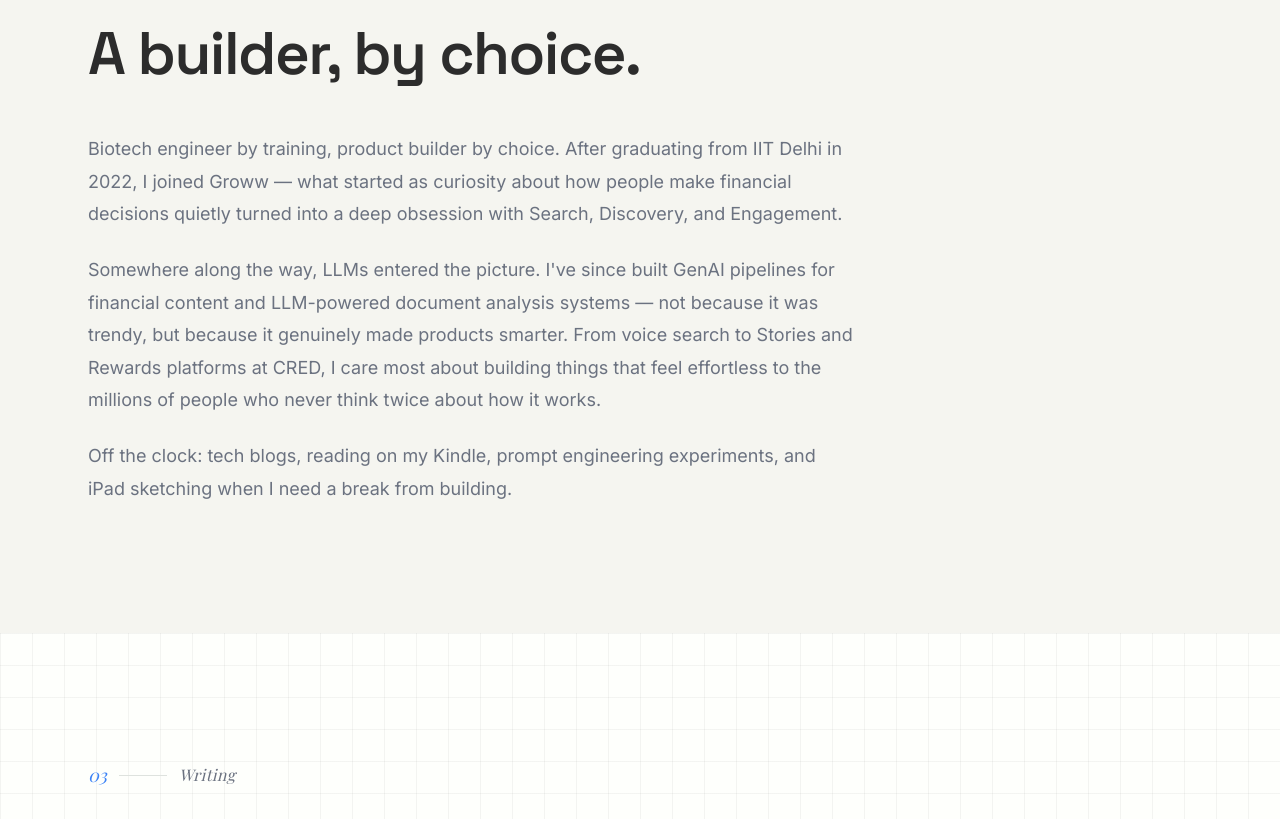
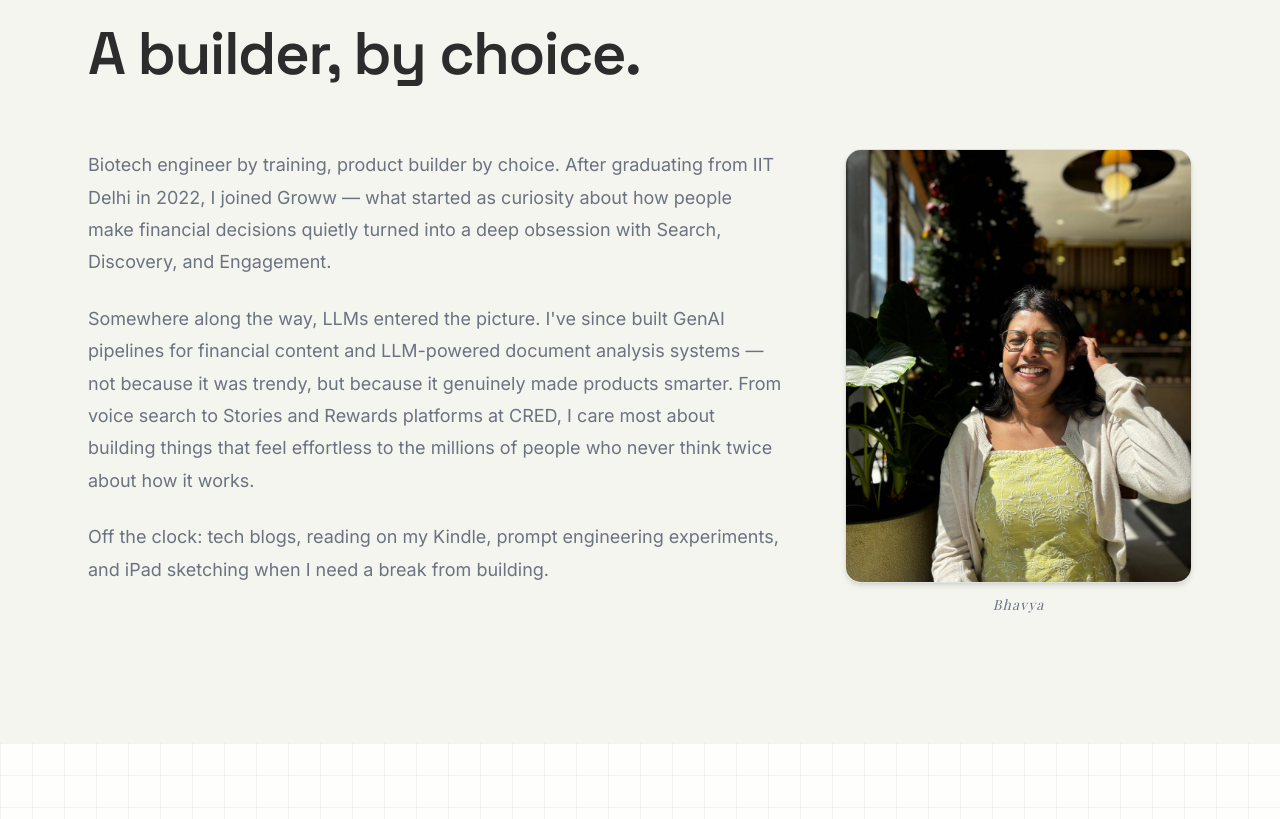
Before and after one commit to b-barri/personal-website, a Next.js app: page / in a window 1280 px wide. Shown: the part 3220-4039 px from the top of the page. Built offline with nearby package versions, Linux system fonts and the light colour scheme.

Commit message:
feat(about): add portrait photo with two-column layout

```diff
--- a/src/components/sections/About.tsx
+++ b/src/components/sections/About.tsx
@@ -1,3 +1,4 @@
+import Image from "next/image";
 import ScrollReveal from "@/components/ui/ScrollReveal";
 import SectionLabel from "@/components/ui/SectionLabel";
 
@@ -7,10 +8,13 @@ export default function About() {
       <div className="mx-auto max-w-6xl px-6">
         <ScrollReveal>
           <SectionLabel number="02" label="About" />
-          <h2 className="font-[family-name:var(--font-playfair)] text-5xl md:text-6xl font-normal text-text-primary mb-12 leading-[1.05] tracking-tight">
+          <h2 className="font-[family-name:var(--font-playfair)] text-5xl md:text-6xl font-normal text-text-primary mb-16 leading-[1.05] tracking-tight">
             A builder, by choice.
           </h2>
-          <div className="max-w-3xl space-y-6 text-lg text-text-secondary leading-[1.8]">
+
+          <div className="grid grid-cols-1 md:grid-cols-[2fr_1fr] gap-12 md:gap-16 items-start">
+            {/* Bio text */}
+            <div className="space-y-6 text-lg text-text-secondary leading-[1.8] order-2 md:order-1">
               <p>
                 Biotech engineer by training, product builder by choice. After
                 graduating from IIT Delhi in 2022, I joined Groww — what started
@@ -19,13 +23,13 @@ export default function About() {
                 Engagement.
               </p>
               <p>
-              Somewhere along the way, LLMs entered the picture. I&apos;ve since
-              built GenAI pipelines for financial content and LLM-powered
-              document analysis systems — not because it was trendy, but because
-              it genuinely made products smarter. From voice search to Stories
-              and Rewards platforms at CRED, I care most about building things
-              that feel effortless to the millions of people who never think
-              twice about how it works.
+                Somewhere along the way, LLMs entered the picture. I&apos;ve
+                since built GenAI pipelines for financial content and LLM-powered
+                document analysis systems — not because it was trendy, but
+                because it genuinely made products smarter. From voice search to
+                Stories and Rewards platforms at CRED, I care most about
+                building things that feel effortless to the millions of people
+                who never think twice about how it works.
               </p>
               <p>
                 Off the clock: tech blogs, reading on my Kindle, prompt
@@ -33,6 +37,25 @@ export default function About() {
                 from building.
               </p>
             </div>
+
+            {/* Photo */}
+            <div className="order-1 md:order-2">
+              <div className="relative aspect-[4/5] rounded-2xl overflow-hidden border border-border shadow-md">
+                <Image
+                  src="/images/about.jpg"
+                  alt="Bhavya Barri"
+                  fill
+                  className="object-cover"
+                  sizes="(max-width: 768px) 100vw, 33vw"
+                />
+              </div>
+              <p className="mt-3 text-xs uppercase tracking-widest text-text-secondary text-center font-[family-name:var(--font-inter)]">
+                <span className="font-[family-name:var(--font-playfair)] italic normal-case text-sm">
+                  Bhavya
+                </span>
+              </p>
+            </div>
+          </div>
         </ScrollReveal>
       </div>
     </section>
```
Also changed, not shown: public/images/about.jpg (added). Lines whose indentation alone changed are shown as unchanged.
